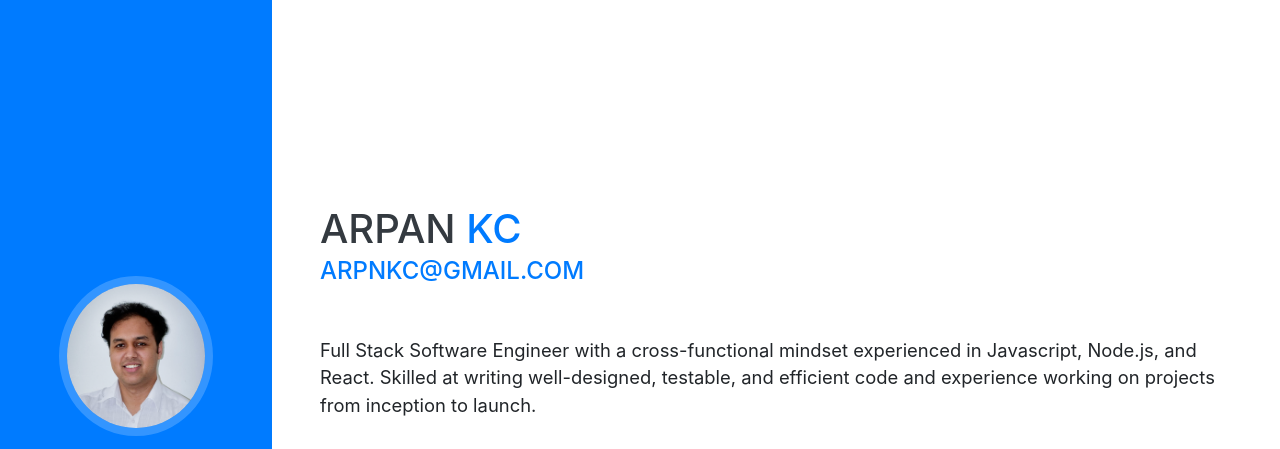
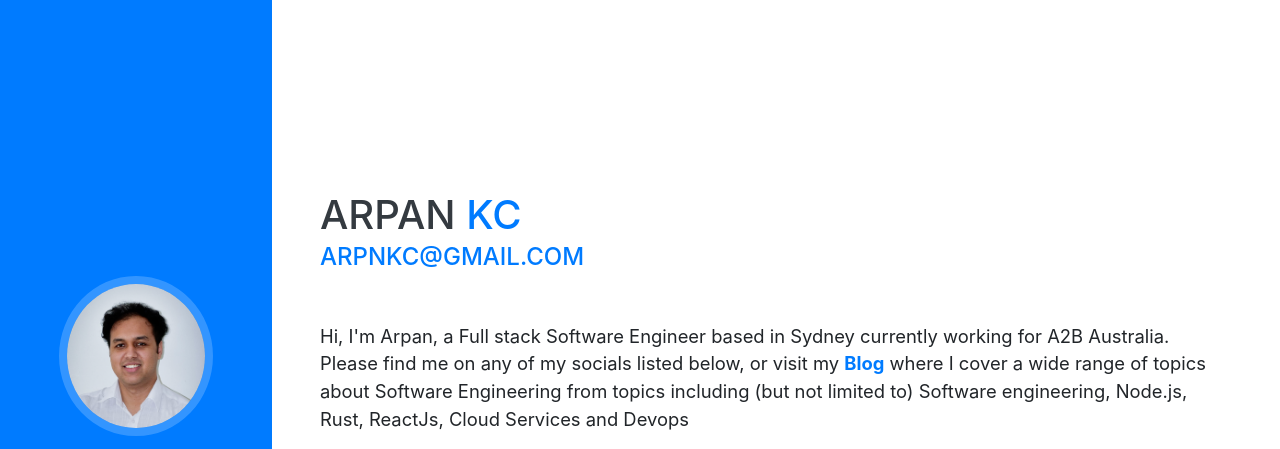
Before and after one commit to nipeshkc7/arpankc.com, a website with bundled scripts: page index.html in a window 1280 px wide. Shown: the top 449 px of the page. Built offline with nearby package versions, Linux system fonts and the light colour scheme; no server answers; a web font is replaced by a local one.

Commit message:
Updated intro

```diff
--- a/index.html
+++ b/index.html
@@ -88,9 +88,14 @@
         <div class="subheading mb-5">
           <a href="mailto:arpnkc@gmail.com">arpnkc@gmail.com</a>
           <br></div>
+        <!--
         <p class="lead mb-5">Full Stack Software Engineer with a cross-functional mindset experienced in Javascript,
 Node.js, and React. Skilled at writing well-designed, testable, and efficient code and
 experience working on projects from inception to launch.</p>
+        -->
+        <p class="lead mb-5">Hi, I'm Arpan, a Full stack Software Engineer based in Sydney currently working for A2B Australia.
+        Please find me on any of my socials listed below, or visit my <a href="https://blog.arpankc.com"><b>Blog</b></a> where I cover a wide range of topics about Software
+        Engineering from topics including (but not limited to) Software engineering, Node.js, Rust, ReactJs, Cloud Services and Devops</p>
         <div class="social-icons">
           <a href="https://www.linkedin.com/in/arpan-kc7/" target="_blank">
             <i class="fab fa-linkedin-in"></i>
```
